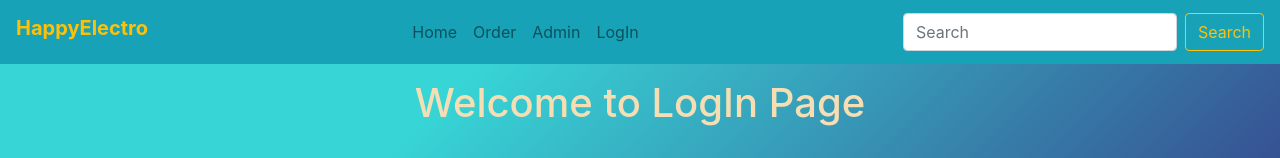
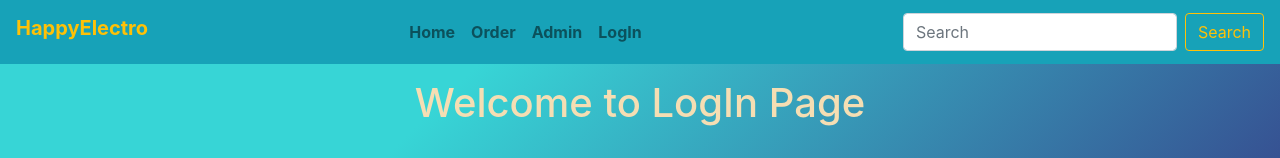
Before and after one commit to ShahriarShubho/happy-electro-client, a React (Create React App) app: page /login in a window 1280 px wide. Shown: the top 158 px of the page. Built offline with nearby package versions, Linux system fonts and the light colour scheme.

Commit message:
site responsive

```diff
--- a/src/components/AddProduct/AddProduct.js
+++ b/src/components/AddProduct/AddProduct.js
@@ -53,7 +53,7 @@ const AddProduct = () => {
   return (
     <>
       <h2 className="text-center p-3">Add product</h2>
-      <div className="bg-white w-50 m-auto px-5 py-3 shadow-lg rounded-lg border-lg">
+      <div className="bg-white m-auto px-5 py-3 shadow-lg rounded-lg border-lg">
 
         <form onSubmit={handleSubmit(onSubmit)}>
 
@@ -63,7 +63,7 @@ const AddProduct = () => {
             name="name"
             id="name"
             placeholder="Enter Product Name"
-            className="rounded border-primary w-100"
+            className="rounded border-primary w-50"
             ref={register({ required: true })}
           />{" "}
           <br />
@@ -78,7 +78,7 @@ const AddProduct = () => {
             type="number"
             id="price"
             placeholder="Enter Product Price"
-            className="rounded border-primary w-100"
+            className="rounded border-primary w-50"
             ref={register({ required: true })}
           />{" "}
           {errors.price && (
@@ -87,13 +87,13 @@ const AddProduct = () => {
 
           <strong className="mt-3">Upload Product Image</strong>
           <br />
-          <input type="file" id="photo" name="photos" onChange={handleImg} />
+          <input type="file" id="photo" className='w-100' name="photos" onChange={handleImg} />
           {errors.photos && (
             <span className="text-danger">Please uploaded a photos</span>
           )}{" "}
           <br />
 
-          <button type="submit" className="btn btn-primary w-50 mt-3">Save</button>
+          <button type="submit" className="btn btn-primary mt-3">Save</button>
         </form>
       </div>
     </>
--- a/src/components/Admin/Admin.css
+++ b/src/components/Admin/Admin.css
@@ -1,7 +1,6 @@
 .admin-style{
     background-color: rgb(21, 129, 21);
     height: 1000px;
-
     border-right: 5px solid rgb(52, 63, 52);
 }
 .admin-style ul li{
@@ -14,3 +13,9 @@
 .bg-color{
     background-color: rgb(226, 236, 229)
 }
+
+@media only screen and (max-width: 767px) {
+    .admin-style {
+      height: 100%;
+    }
+  }
--- a/src/components/Header/Header.js
+++ b/src/components/Header/Header.js
@@ -20,10 +20,10 @@ const Header = () => {
       <Navbar.Collapse id="basic-navbar-nav">
 
         <Nav className="m-auto">
-          <Nav.Link as={Link} to="/home"> Home</Nav.Link>
-          <Nav.Link as={Link} to="/order">Order</Nav.Link>
-          <Nav.Link as={Link} to="/admin">Admin</Nav.Link>
-          <Nav.Link as={Link} to="/logIn">LogIn</Nav.Link>
+          <Nav.Link className="font-weight-bold" as={Link} to="/home"> Home</Nav.Link>
+          <Nav.Link className="font-weight-bold" as={Link} to="/order">Order</Nav.Link>
+          <Nav.Link className="font-weight-bold" as={Link} to="/admin">Admin</Nav.Link>
+          <Nav.Link className="font-weight-bold" as={Link} to="/logIn">LogIn</Nav.Link>
         </Nav>
 
         <span className="mr-3">{loggedInUser.name}</span>
--- a/src/components/LogIn/LogIn.css
+++ b/src/components/LogIn/LogIn.css
@@ -25,3 +25,9 @@ section.logInSection h1 {
     padding: 25px;
     color:  wheat;
 }
+
+@media only screen and (max-width: 470px) {
+    .loggedFiled {
+      width: 90%;
+    }
+  }
--- a/src/components/ManageProduct/ManageProduct.js
+++ b/src/components/ManageProduct/ManageProduct.js
@@ -38,7 +38,7 @@ const ManageProduct = () => {
             </div>) :
 
         (<div>
-        <h2 className="text-center p-3">Manage product</h2>
+        <h2 className="text-center p-2">Manage product</h2>
         <Table responsive="sm" className="text-center" striped bordered hover variant="dark">
           <thead>
             <tr>
@@ -54,7 +54,7 @@ const ManageProduct = () => {
               <td>{pd?.name}</td>
               <td>1</td>
               <td>{pd?.price}</td>
-              <td><button className="btn btn-warning" onClick={() => handleDelete(pd._id)}>DELETE</button></td>
+              <td><button className="btn btn-danger btn-sm" onClick={() => handleDelete(pd._id)}>DELETE</button></td>
             </tr>
           </tbody>   ))}
         </Table>
--- a/src/components/Products/Product.css
+++ b/src/components/Products/Product.css
@@ -2,3 +2,16 @@
   border-radius: 20px;
   box-shadow: 10px 5px gray;
 }
+
+  @media only screen and (max-width: 770px) {
+    .cardResponsive {
+      margin-left: 70px;
+
+    }
+  }
+
+  @media only screen and (max-width: 500px) {
+    .cardResponsive {
+      margin-left: 15px
+    }
+  }
--- a/src/components/Products/Products.js
+++ b/src/components/Products/Products.js
@@ -6,7 +6,7 @@ import './Product.css'
 const Products = (props) => {
   const { name, price, img, _id} = props.product;
   return (
-    <div className="col-lg-4 col-md-6 col-sm-12 my-5">
+    <div className="col-lg-4 col-md-6 col-sm-12 my-5 cardResponsive">
       <Card className="cardStyle" style={{ width: "15rem", padding: "10px", }}>
         <Card.Img style={{width: "100%", height: "220px"}} variant="top" src={img}/>
         <Card.Body>
```
Also changed, not shown: firebase.json.
